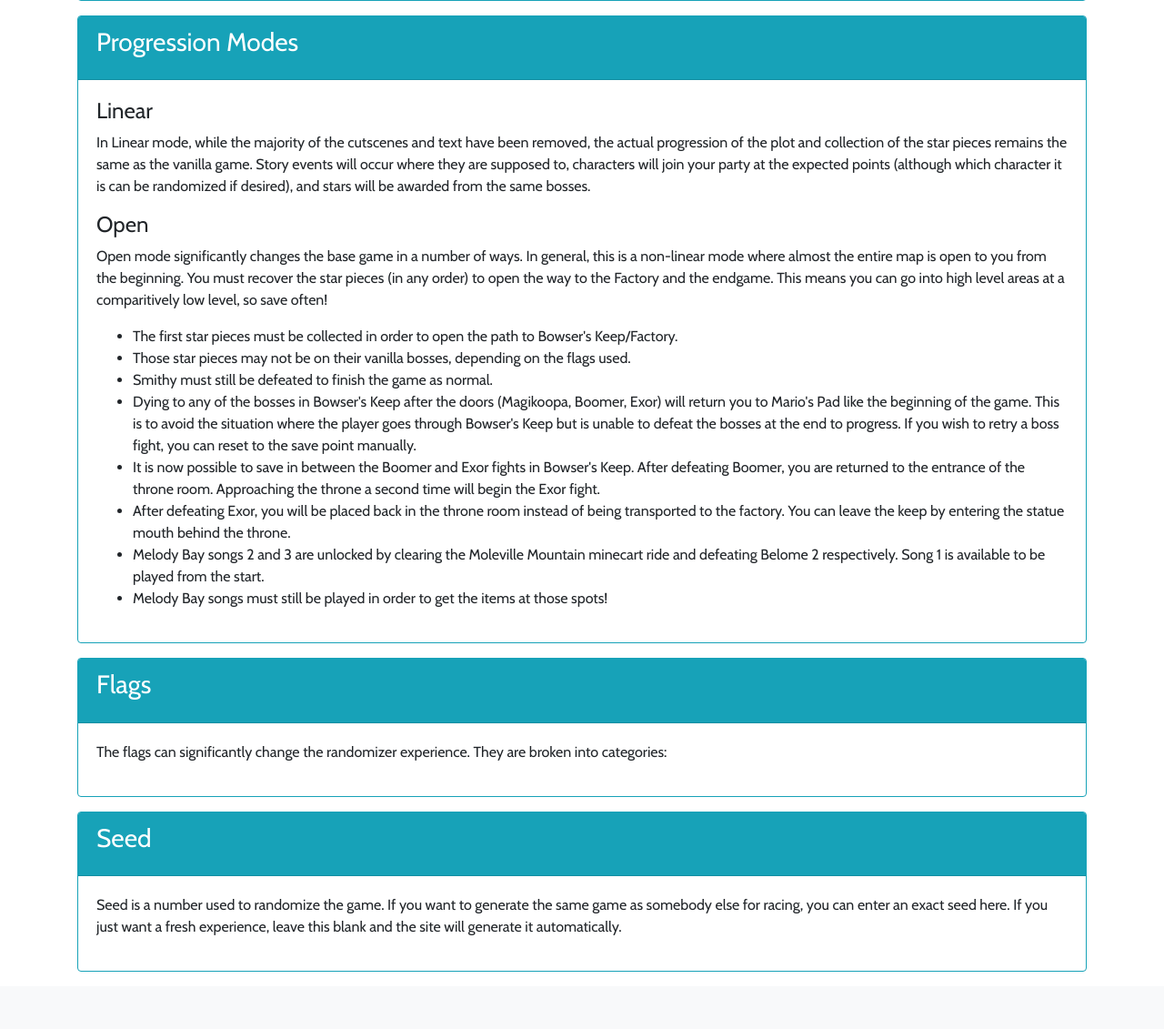
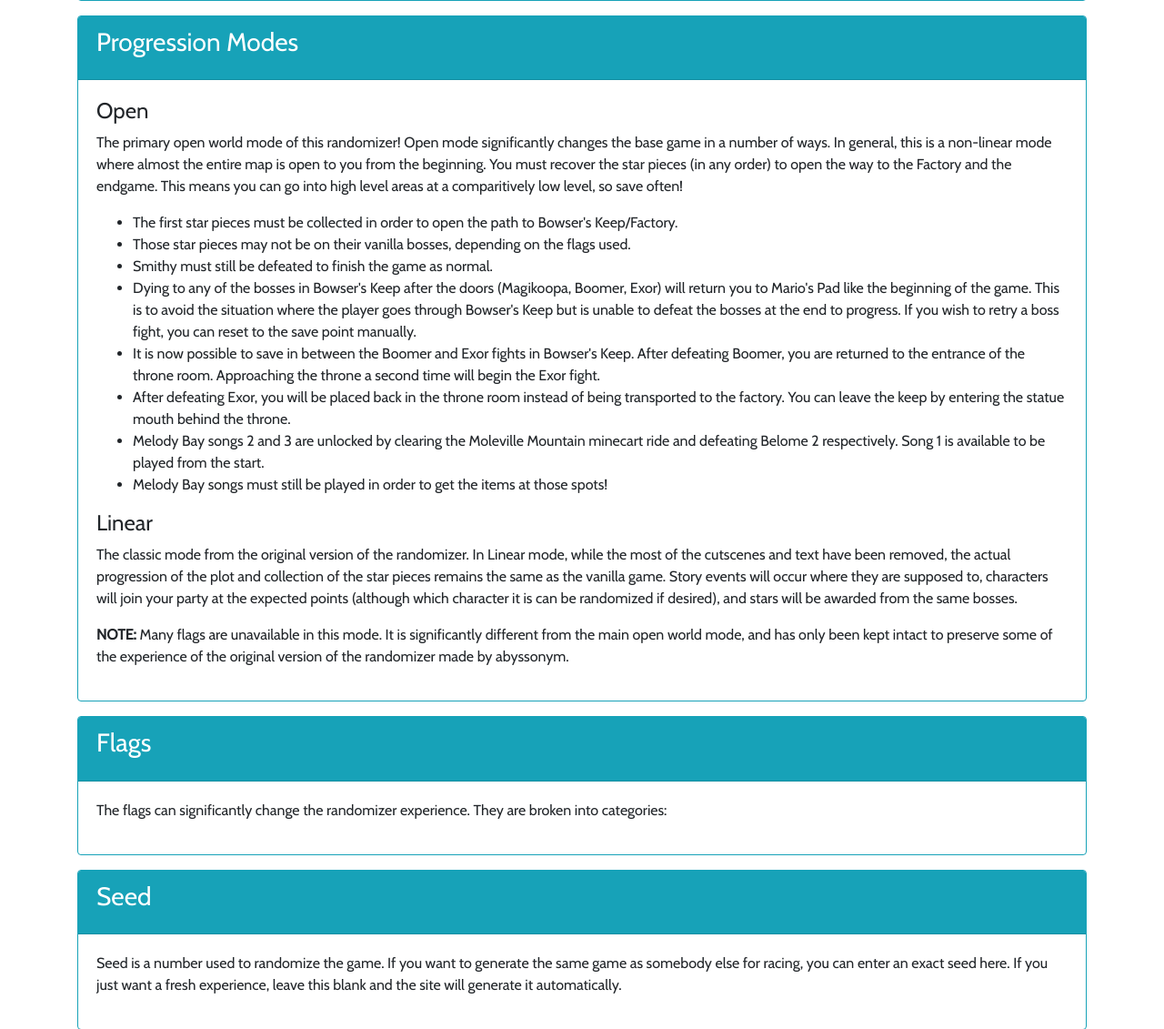
Before and after one commit to DorkmasterFlek/smrpg_web_randomizer, a Django app: template randomizer/templates/randomizer/options.html in a window 1280 px wide. Shown: the part 757-1888 px from the top of the page at 91% size. Before the commit the page ends 1825 px from the top, so only its background shows below. Run offline with Django 3.2, Linux system fonts and the light colour scheme; the template is opened without the code that fills it, so the values that code supplies are empty; some libraries are stand-ins or nearby versions; some web fonts are replaced.

Commit message:
Formatting text and rename to Open World Randomizer for emphasis

```diff
--- a/randomizer/templates/randomizer/layouts/default.html
+++ b/randomizer/templates/randomizer/layouts/default.html
@@ -9,7 +9,7 @@
         {% if beta_site %}
             *BETA*
         {% endif %}
-        Super Mario RPG Web Randomizer
+        Super Mario RPG Open World Randomizer
     </title>
     <link rel="shortcut icon" type="image/png" href="{% static 'randomizer/img/favicon.ico' %}"/>
     <link rel="stylesheet" href="https://stackpath.bootstrapcdn.com/bootstrap/4.1.3/css/bootstrap.min.css">
--- a/randomizer/templates/randomizer/options.html
+++ b/randomizer/templates/randomizer/options.html
@@ -41,14 +41,9 @@
             <h3 class="card-title">Progression Modes</h3>
         </div>
         <div class="card-body">
-            <h4>Linear</h4>
-            <p>In Linear mode, while the majority of the cutscenes and text have been removed, the actual progression
-                of the plot and collection of the star pieces remains the same as the vanilla game.  Story events will
-                occur where they are supposed to, characters will join your party at the expected points (although which
-                character it is can be randomized if desired), and stars will be awarded from the same bosses.
-            </p>
             <h4>Open</h4>
-            <p>Open mode significantly changes the base game in a number of ways.  In general, this is a non-linear mode
+            <p>The primary open world mode of this randomizer!  Open mode significantly changes the base game in a
+                number of ways.  In general, this is a non-linear mode
                 where almost the entire map is open to you from the beginning.  You must recover the star pieces (in any
                 order) to open the way to the Factory and the endgame.  This means you can go into high level areas at a
                 comparitively low level, so save often!
@@ -74,6 +69,17 @@
                 </li>
                 <li>Melody Bay songs must still be played in order to get the items at those spots!</li>
             </ul>
+            <h4>Linear</h4>
+            <p>The classic mode from the original version of the randomizer. In Linear mode, while the most of the
+                cutscenes and text have been removed, the actual progression
+                of the plot and collection of the star pieces remains the same as the vanilla game. Story events will
+                occur where they are supposed to, characters will join your party at the expected points (although which
+                character it is can be randomized if desired), and stars will be awarded from the same bosses.
+            </p>
+            <p><strong>NOTE:</strong> Many flags are unavailable in this mode.  It is significantly different from the
+                main open world mode, and has only been kept intact to preserve some of the experience of the original
+                version of the randomizer made by abyssonym.
+            </p>
         </div>
     </div>
     <div class="card border-info my-3">
```
Also changed, not shown: randomizer/templates/randomizer/about.html (+11 -5 lines), randomizer/templates/randomizer/randomize.html (+7 -3 lines), README.md.
